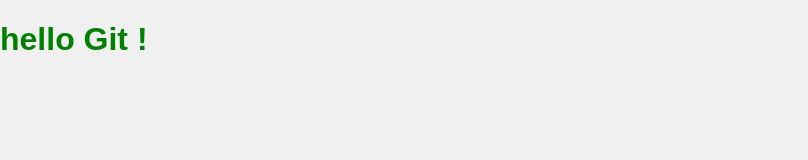
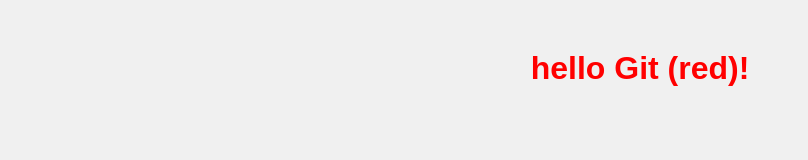
Before and after one commit to win-win-ii/Github1017, a plain HTML site: page index.html in a window 1280 px wide. Shown: the whole page, without its empty margins (0-808 px from the left). Drawn offline with Linux system fonts and the light colour scheme.

Commit message:
新增標題標籤_css-h1_

```diff
--- a/css/all.css
+++ b/css/all.css
@@ -5,3 +5,9 @@ body{
     margin: 0;
     padding: 0;
 }
+
+h1{
+    color: red;
+    text-align: center;
+    margin-top: 50px;
+}
--- a/index.html
+++ b/index.html
@@ -12,7 +12,7 @@
         href="./css/all.css"
     >
     <title>Document</title>
-    <h1>hello Git !</h1>
+    <h1>hello Git (red)!</h1>
 </head>
 
 <body>
```
